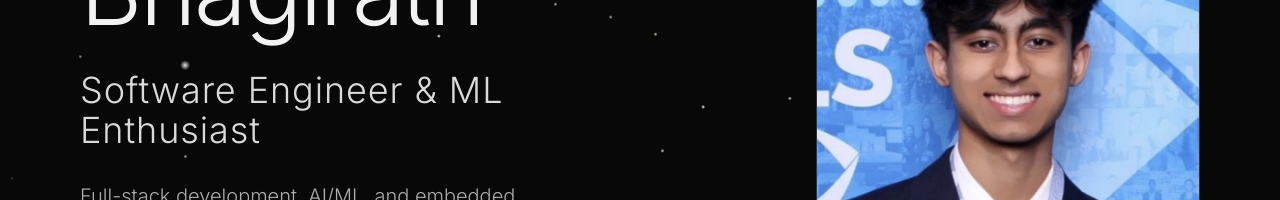
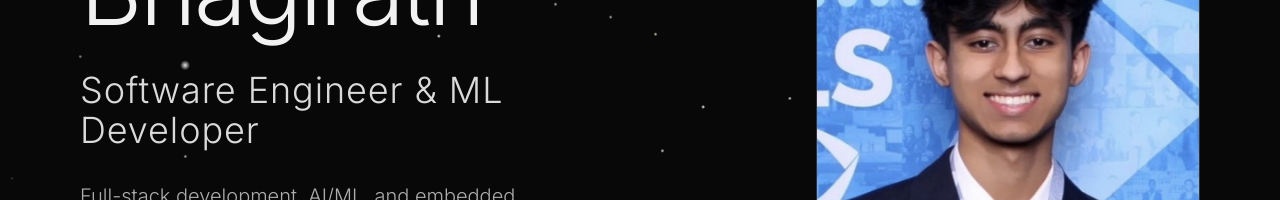
Before and after one commit to krishbhagirath/portfolio-website, a React (Vite) app: page / in a window 1280 px wide. Shown: the part 328-528 px from the top of the page. Built offline with nearby package versions, Linux system fonts and the light colour scheme; the HTML template or start-up script is replaced by a standard one.

Commit message:
landing page edits

```diff
--- a/src/content/hero.ts
+++ b/src/content/hero.ts
@@ -2,7 +2,7 @@ export const hero = {
   firstName: "Krish",
   lastName: "Bhagirath",
   badge: "Computer Engineering Student @ McMaster",
-  title: "Software Engineer & ML Enthusiast",
+  title: "Software Engineer & ML Developer",
   description: "Full-stack development, AI/ML, and embedded systems.",
   // skillTags: [
   //   "Full-Stack",
```
